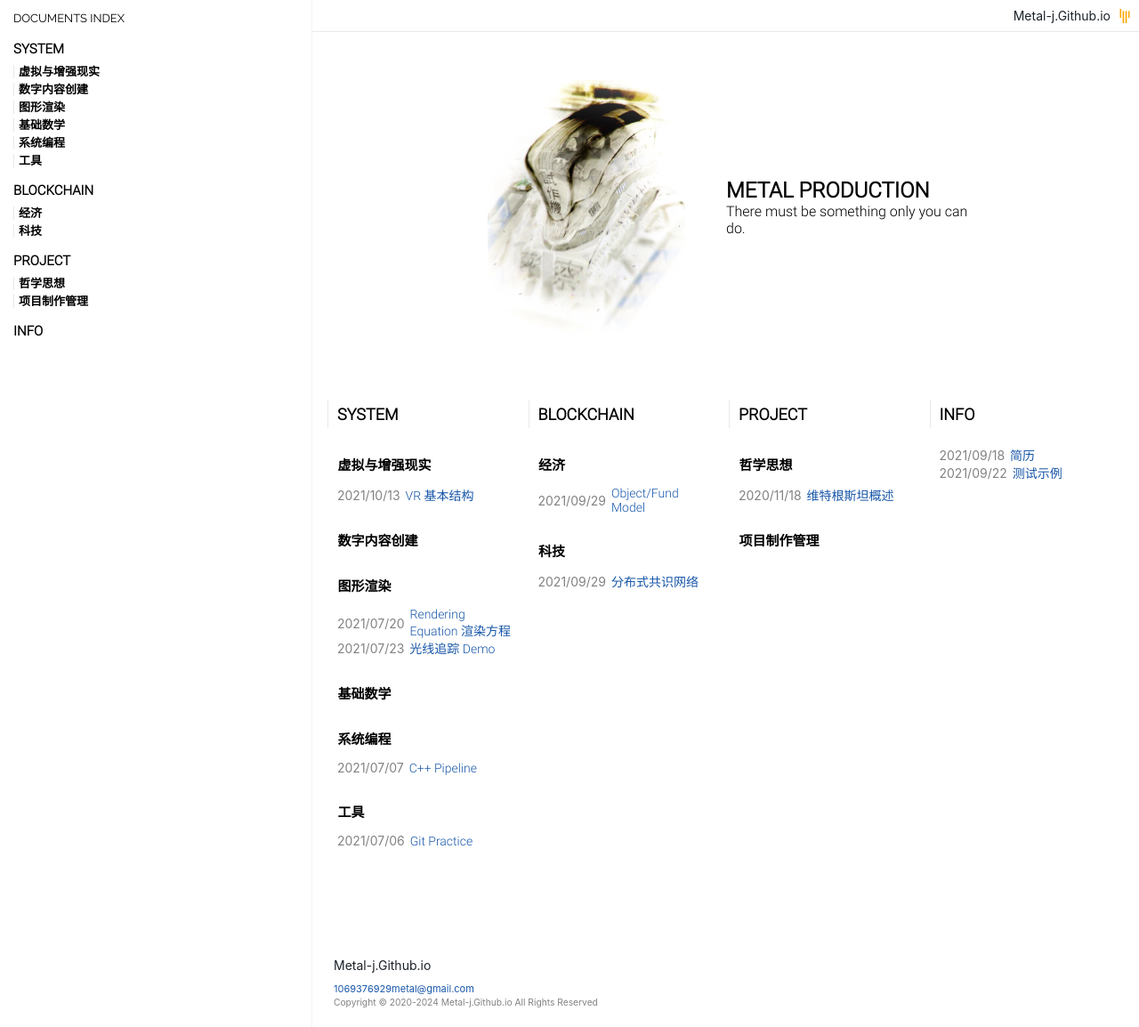
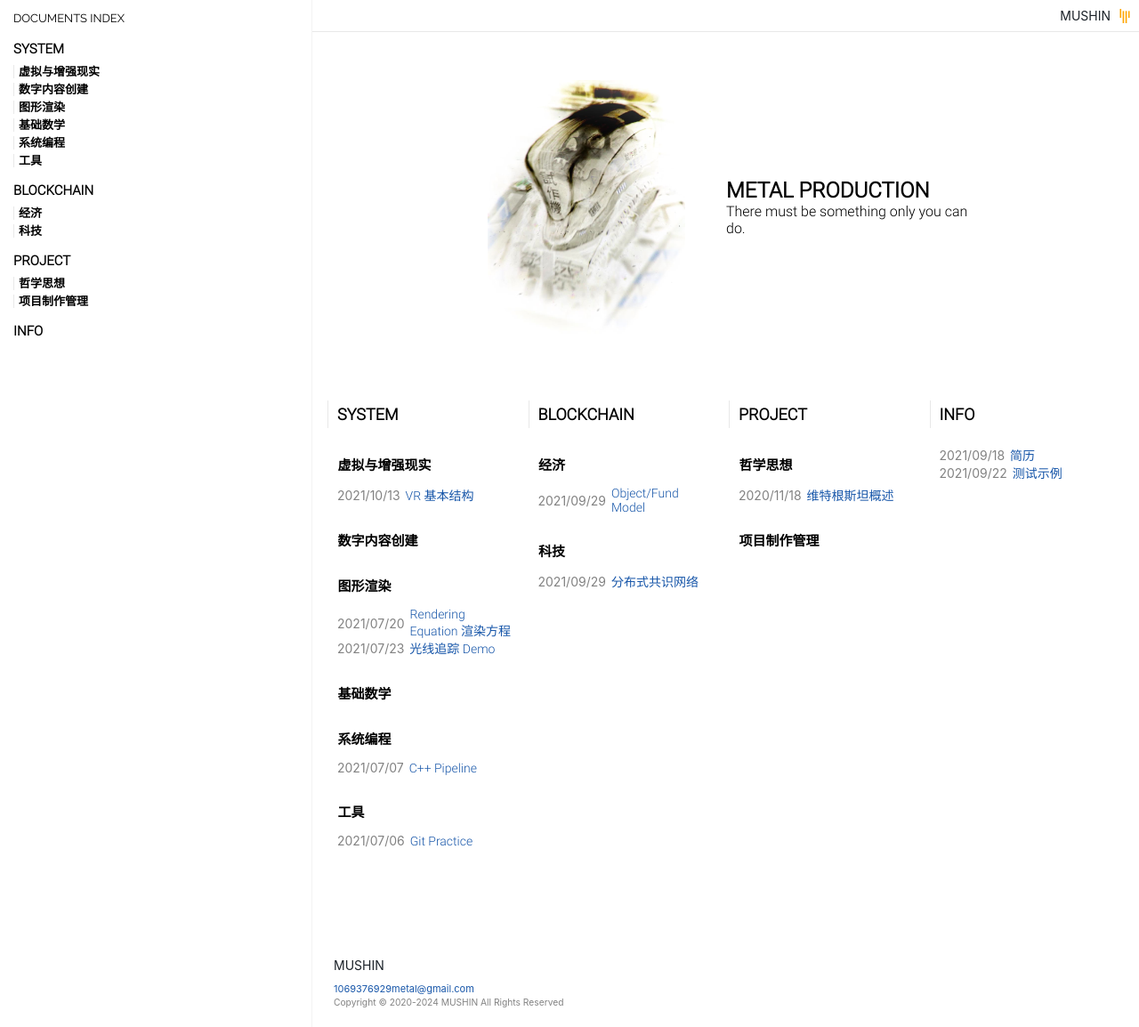
Before and after one commit to Metal-J/Metal-J.github.io, a Jekyll site: the page built from index.html, in a window 1280 px wide and 1154 px high. Shown: the whole window at 89% size. Built offline with Jekyll 4.4.1, drawn with Linux system fonts in a browser that asks for light colours; nearby versions of some CDN libraries; some web fonts are replaced; a style sheet for code colours, icons or effects is not loaded.

Commit message:
标题修改测试

```diff
--- a/_config.yml
+++ b/_config.yml
@@ -18,7 +18,7 @@
 # You can create any custom variable you would like, and they will be accessible
 # in the templates via {{ site.myvariable }}.
 
-title: Metal-j.Github.io
+title: MUSHIN
 email: 1069376929metal@gmail.com
 description: >- # this means to ignore newlines until "baseurl:"
 baseurl: "" # the subpath of your site, e.g. /blog
```
